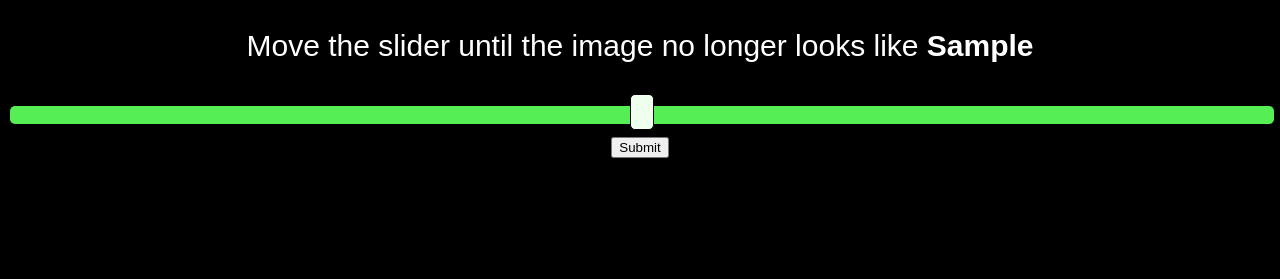
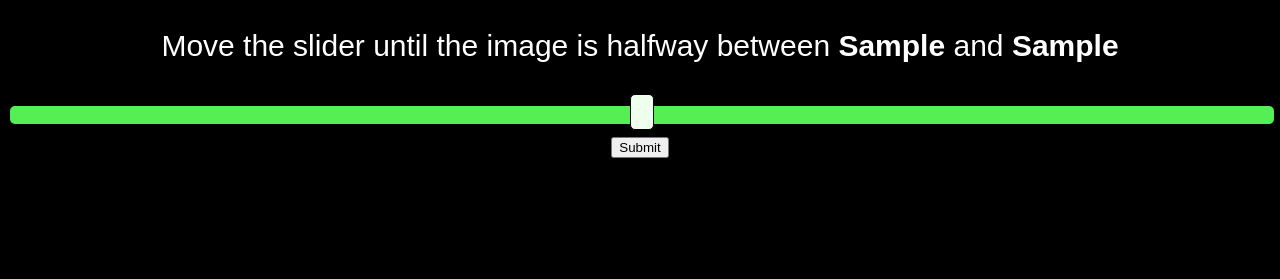
Before and after one commit to lwneal/gandalf, a Flask app: template ui/templates/index.html in a window 1280 px wide. Shown: the part 521-800 px from the top of the page. Run offline with Flask 2, Linux system fonts and the light colour scheme; the template is opened without the code that fills it: most values are stand-ins (such as "Sample title", 1, 10 or a date in 2020).

Commit message:
Change active learning labeling
I don't yet have a way of learning open-set classification inside
the latent space. Right now I can only partition the latent space.

So, the system should be able to learn the decision boundaries
between class A and class B for each A,B. It might not be able
to learn 'dead space' zones within the latent space that do not
represent any class.

It's an open question whether there even should be a dead zone in
the latent space.

```diff
--- a/ui/templates/index.html
+++ b/ui/templates/index.html
@@ -41,7 +41,7 @@ input[type=range]::-webkit-slider-runnable-track {
     <p>Error loading video</p>
   </video>
   <p>
-    Move the slider until the image no longer looks like <b>{{start_class}}</b>
+      Move the slider until the image is halfway between <b>{{start_class}}</b> and <b>{{target_class}}</b>
   </p>
   <form action="/submit" method=post>
     <input id="slider" name=frame type="range" />
```
